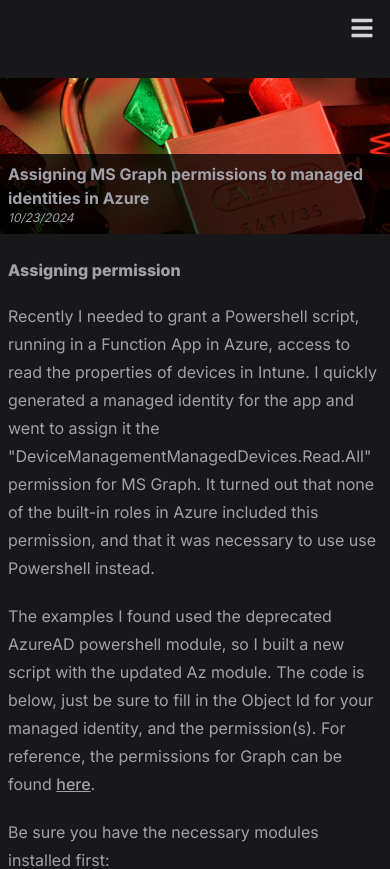
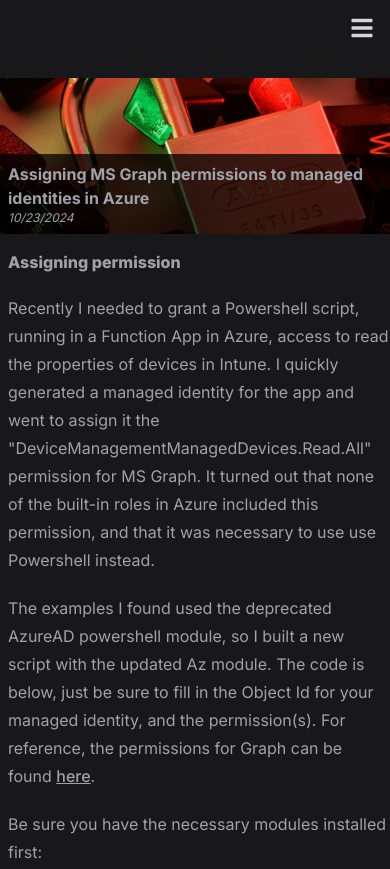
Before and after one commit to mattcbarrett/mattcbarrett.github.io, a Next.js app: page /posts/assigning-ms-graph-permission in a window 390 px wide. Shown: the top 869 px of the page. Built offline with nearby package versions, Linux system fonts and the light colour scheme.

Commit message:
padding fixes

```diff
--- a/app/components/BlogPost.tsx
+++ b/app/components/BlogPost.tsx
@@ -20,7 +20,7 @@ const BlogPost = (props: Props) => {
             </div>
           </div>
         </div>
-      <div className="md:p-4 p-2 mt-4">
+      <div className="md:p-4 pl-2 mt-4">
         <Markdown
           className="prose prose-zinc400 max-w-full"
           components={
--- a/app/components/BlogPostTeaser.tsx
+++ b/app/components/BlogPostTeaser.tsx
@@ -26,7 +26,7 @@ const BlogPostTeaser = (props: Props) => {
           </div>
         </div>
         <Markdown
-          className="md:p-4 p-2 prose prose-zinc400 max-w-full"
+          className="md:p-4 pl-2 pt-4 prose prose-zinc400 max-w-full"
           components={
             {
               img: ({node,...props})=><img className="mx-auto h-auto md:max-w-[550px]" {...props}/>,
```
